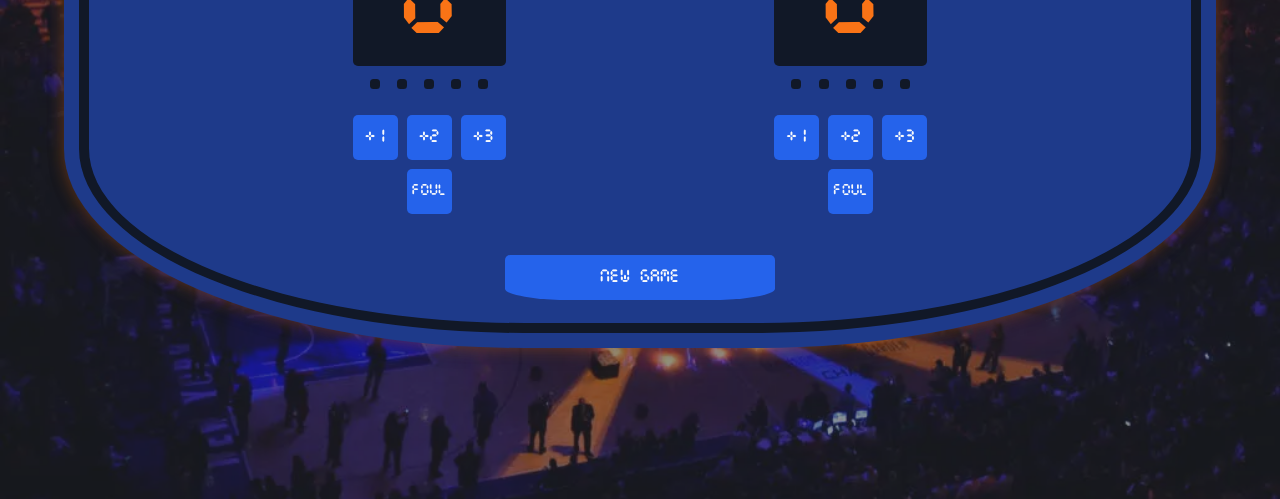
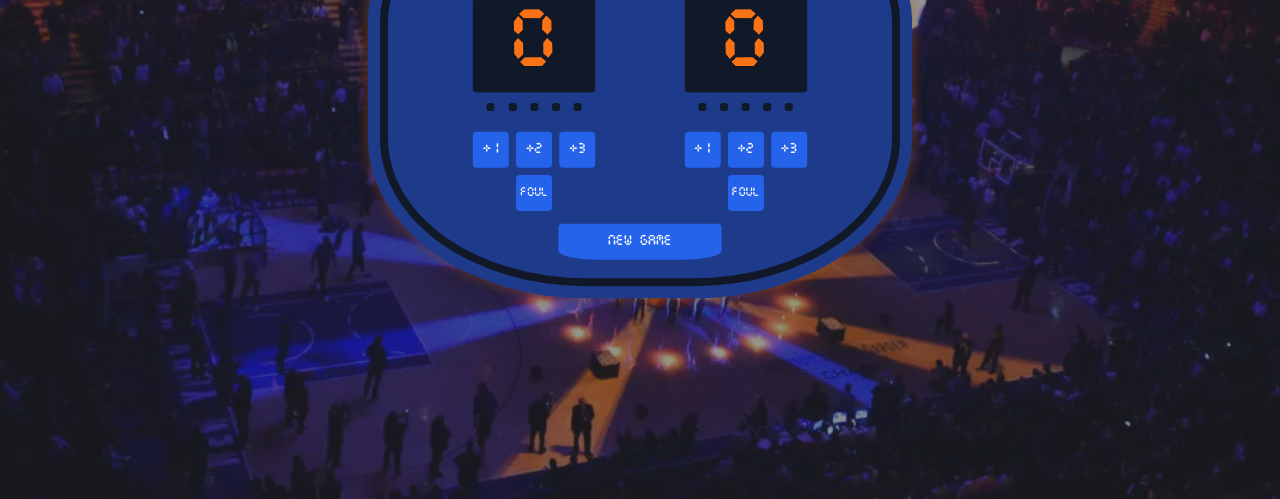
Before and after one commit to dalonsodev/basketball-scoreboard, a plain HTML site: page index.html in a window 1280 px wide. Shown: the part 301-800 px from the top of the page. Drawn offline with Linux system fonts and the light colour scheme.

Commit message:
Refactor landscape orientation styles for improved container scaling

```diff
--- a/index.css
+++ b/index.css
@@ -299,12 +299,6 @@ body {
 
 @media (orientation: landscape) {
    .container {
-      /* transform: scaleY(0.8); */
-      max-width: 90vw;
-      max-height: 100vh;
-   }
-
-   .players-wrapper {
-      top: -25px;
+      transform: scale(0.8);
    }
 }
```
